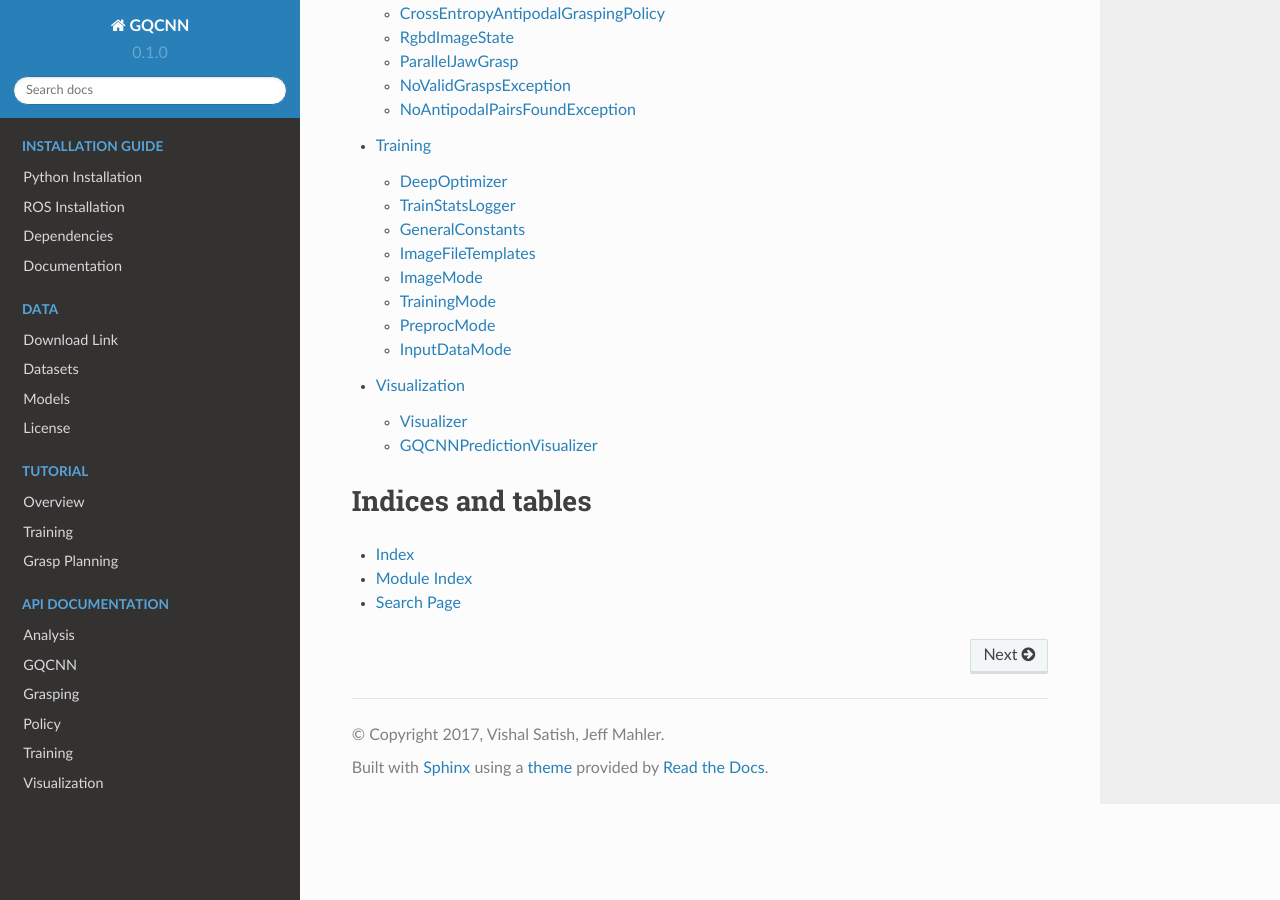
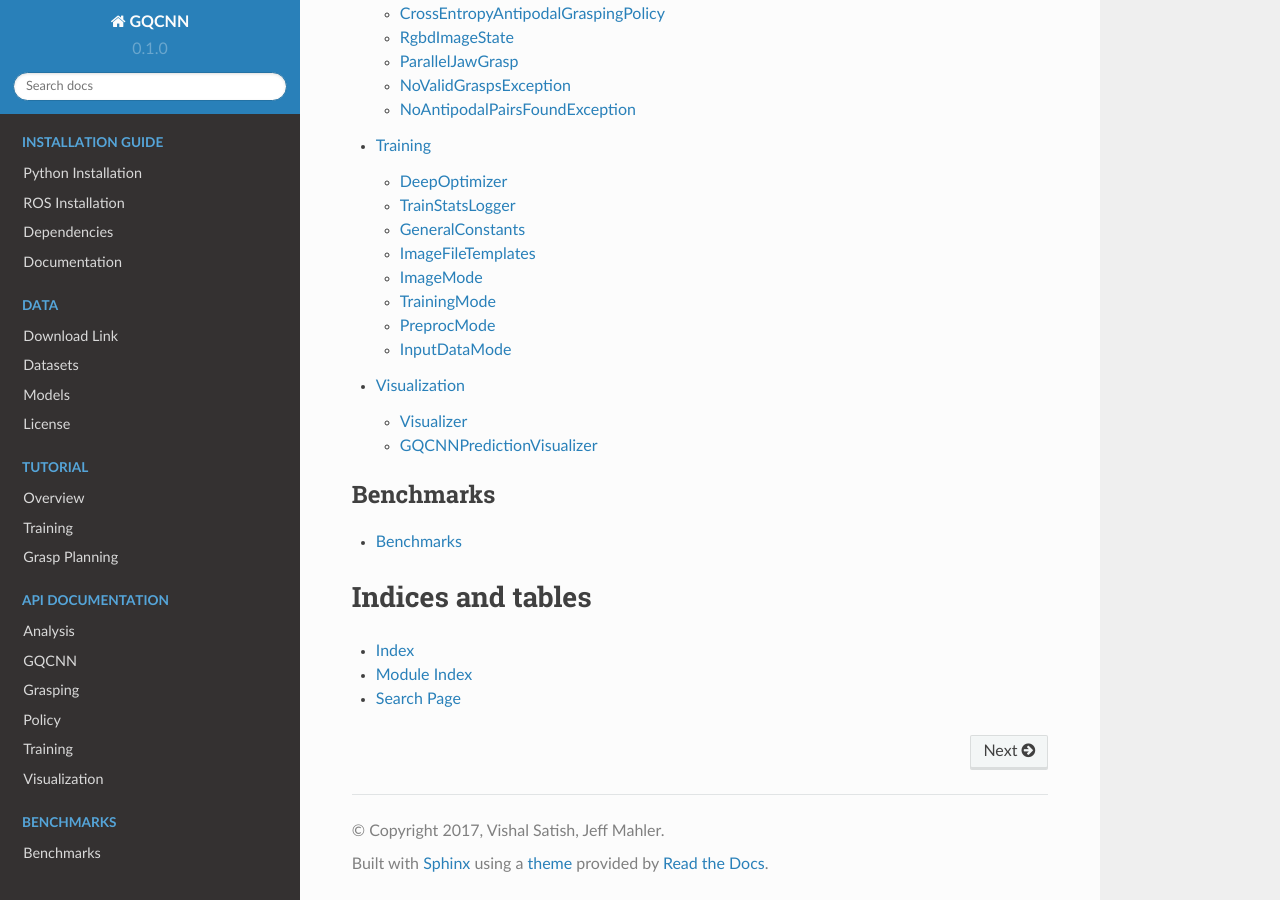
Before and after one commit to BerkeleyAutomation/gqcnn, a Sphinx documentation site: the page built from docs/source/index.rst, in a window 1280 px wide and 900 px high, scrolled down 1874 px. Built offline with Sphinx 7.4.7 and the Read the Docs theme 2.0.0, drawn with Linux system fonts in a browser that asks for light colours.

Commit message:
Added benchmarks to docs

```diff
--- a/docs/source/index.rst
+++ b/docs/source/index.rst
@@ -40,6 +40,12 @@
 
    api/*
 
+.. toctree::
+   :maxdepth: 2
+   :caption: Benchmarks
+
+   /benchmarks/benchmarks.rst
+
 Indices and tables
 ==================
 
```
Also changed, not shown: docs/source/benchmarks/benchmarks.rst (added, +13 -0 lines).
